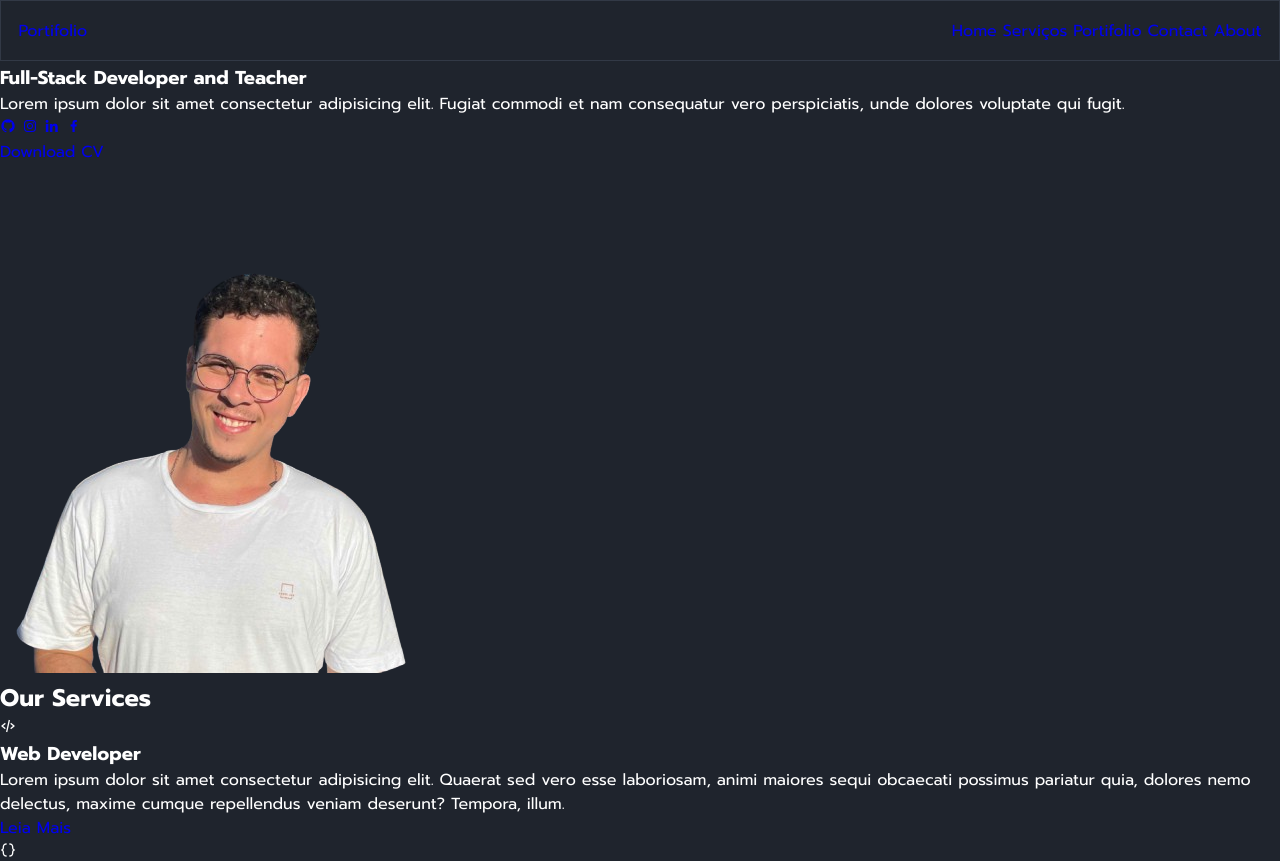
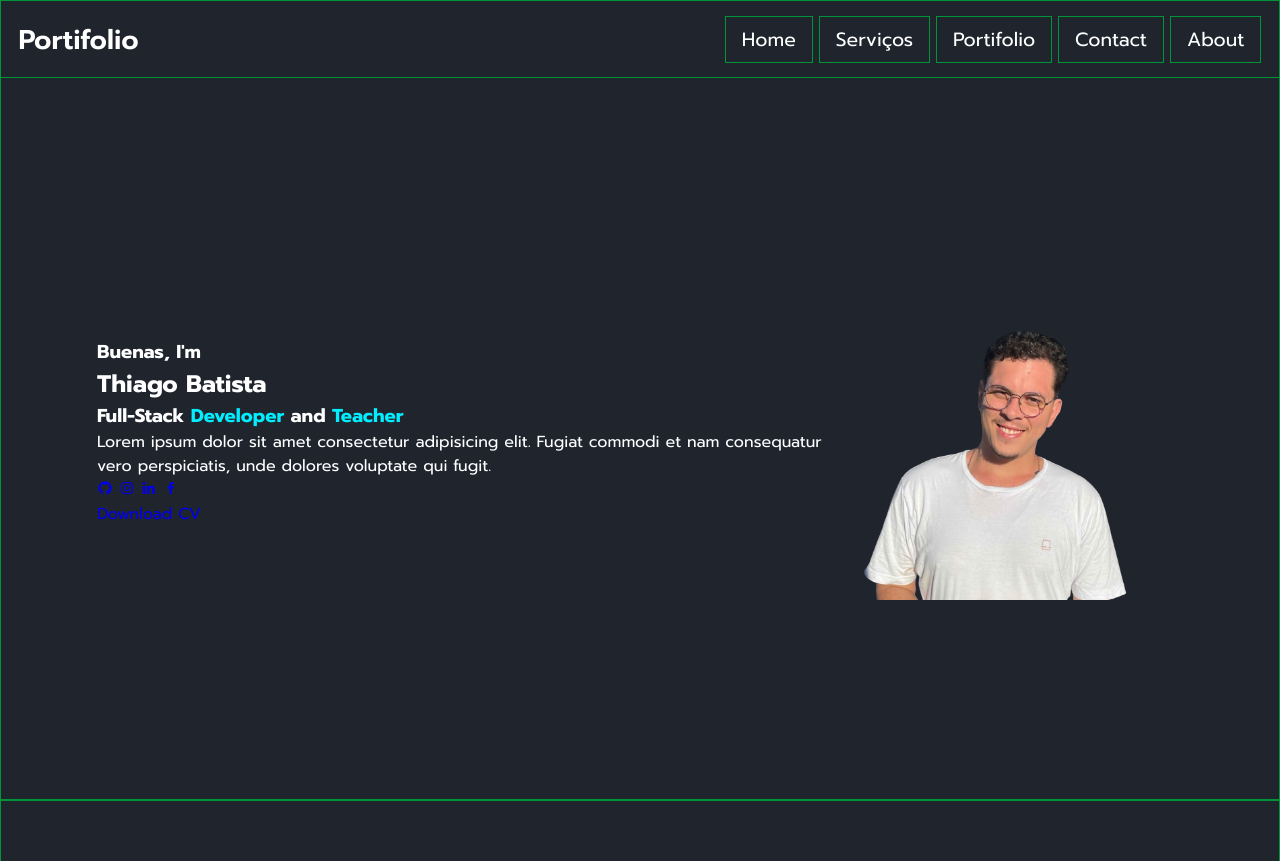
Before and after one commit to thiagobrx/meu-site, a plain HTML site: page index.html in a window 1280 px wide. Shown: the top 861 px of the page. Drawn offline with nearby package versions, Linux system fonts and the light colour scheme.

Commit message:
algumas configurações de texto e imagem

```diff
--- a/css/style.css
+++ b/css/style.css
@@ -42,11 +42,53 @@ header{
     left: 0;
     width: 100%;
     padding: 1.1rem;
+    background-color: var(--bg-color-01);
     display: flex;
     justify-content: space-between;
     align-items: center;
     z-index: 100;
-    border: solid 1px var(--bg-color-02);
 
-    background-color: var(--bg-color-01);
+    border: solid 1px var(--color-02);
 }
+
+.logo{
+    font-size: 1.7rem;
+    color: var(--text-color);
+    font-weight: 600;
+    cursor: default;
+}
+
+.nav a{
+    font-size: 1.2rem;
+    color: var(--text-color);
+    padding: 0.5rem 1rem;
+    transition: 0.4s;
+
+    border: solid 1px var(--color-02);
+}
+
+.nav a:hover{
+    color: var(--main-color);
+}
+
+section{
+    min-height: 100vh;
+    padding: 6rem 6rem 2rem;
+
+    border: solid 1px var(--color-02);
+}
+
+span{
+    color: var(--main-color);
+}
+
+.home, .about {
+    display: flex;
+    flex-direction: row;
+    justify-content: space-evenly;
+    align-items: center;
+}
+
+.home-img img, .about-img img {
+    width: 100%;
+}
--- a/index.html
+++ b/index.html
@@ -195,7 +195,7 @@
         </div>
     </section>
     <section class="contact" id="contact">
-        <h2>Contact <span>Me!</span></h2>
+        <h2>Entre em <span>Contato</span> Comigo!</h2>
 
 
         <form action="">
```
